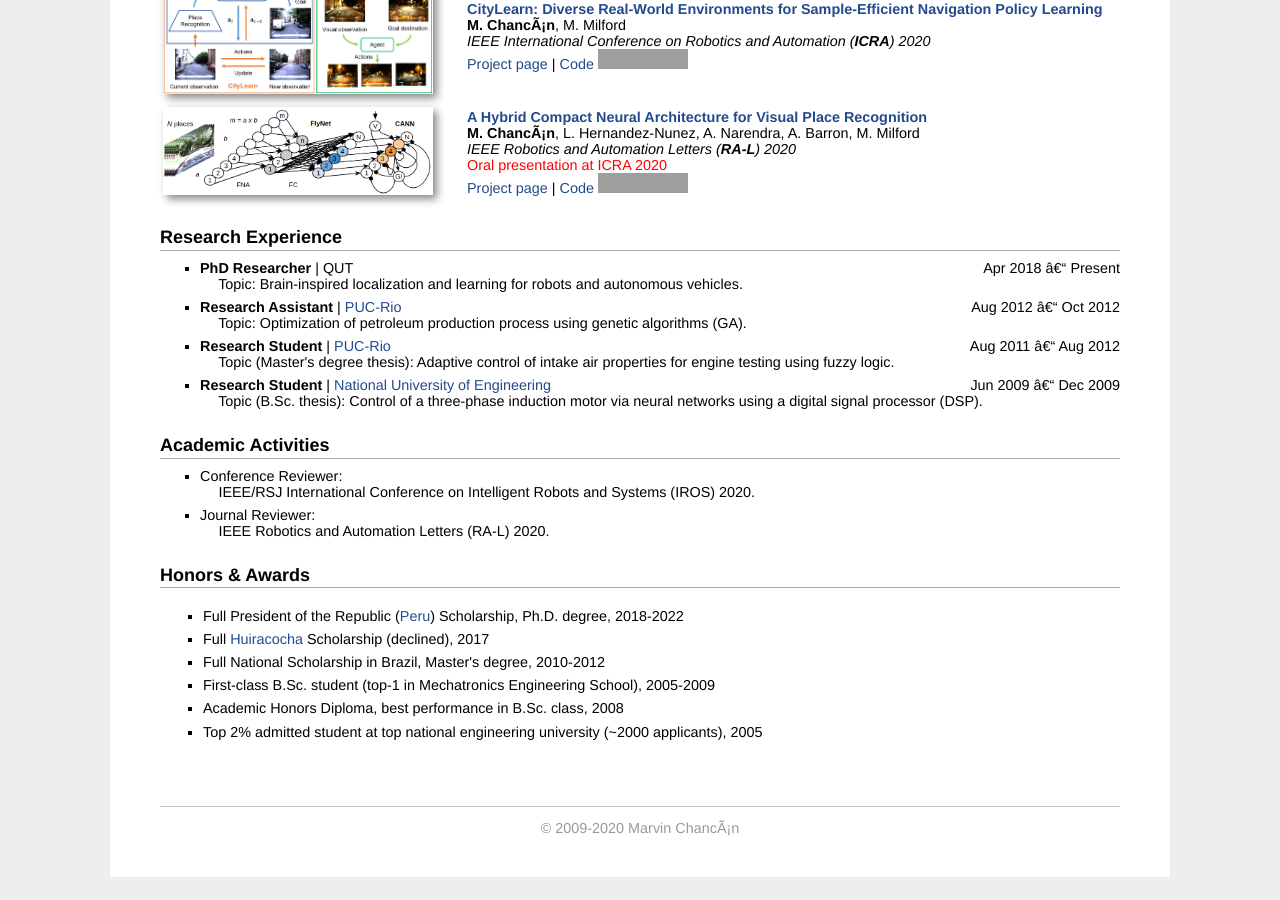
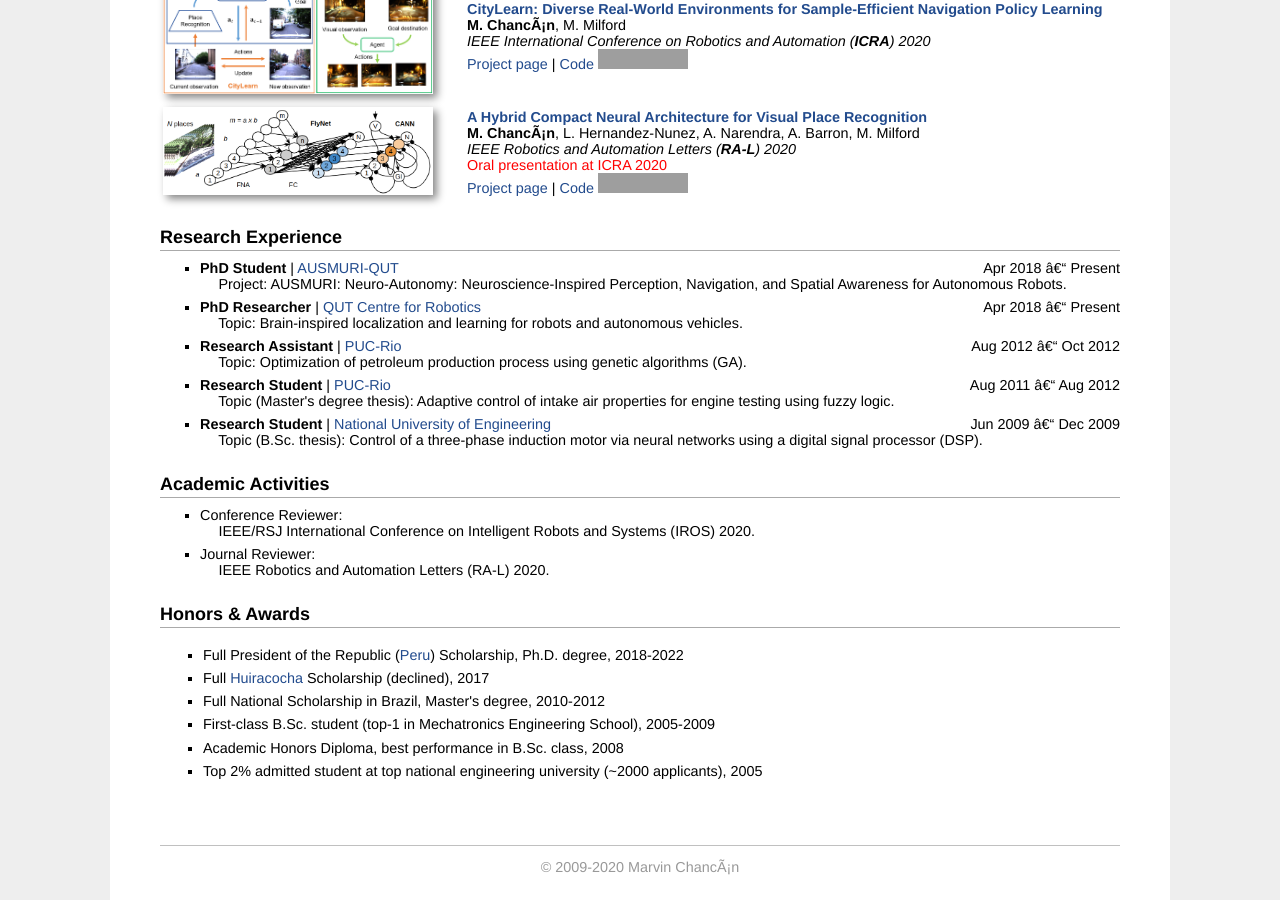
Before and after one commit to mchancan/mchancan.github.io, a Jekyll site: the page built from index.html, in a window 1280 px wide and 900 px high, scrolled down 639 px. Built offline with Jekyll 4.4.1, drawn with Linux system fonts in a browser that asks for light colours; comment, search, counter and statistics services are not loaded; grey boxes are pictures that could not be loaded.

Commit message:
Update index.html

```diff
--- a/index.html
+++ b/index.html
@@ -90,7 +90,9 @@ title: Marvin's Homepage
 
 <h2>Research Experience</h2>
 <ul>
-	<li><b>PhD Researcher</b> | QUT <div style="float:right; text-align:right">Apr 2018 – Present</div><br>
+	<li><b>PhD Student</b> | <a href="https://research.qut.edu.au/qcr/research/ausmuri-neuro-autonomy-neuroscience-inspired-perception-navigation-and-spatial-awareness-for-autonomous-robots/">AUSMURI-QUT</a> <div style="float:right; text-align:right">Apr 2018 – Present</div><br>
+		&emsp; Project: AUSMURI: Neuro-Autonomy: Neuroscience-Inspired Perception, Navigation, and Spatial Awareness for Autonomous Robots.</li>
+	<li><b>PhD Researcher</b> | <a href="https://research.qut.edu.au/qcr/">QUT Centre for Robotics</a> <div style="float:right; text-align:right">Apr 2018 – Present</div><br>
 		&emsp; Topic: Brain-inspired localization and learning for robots and autonomous vehicles.</li>
 	<li><b>Research Assistant</b> | <a href="http://www.puc-rio.br/english/">PUC-Rio</a> <div style="float:right; text-align:right">Aug 2012 – Oct 2012</div><br>
 		&emsp; Topic: Optimization of petroleum production process using genetic algorithms (GA).</li>
```
